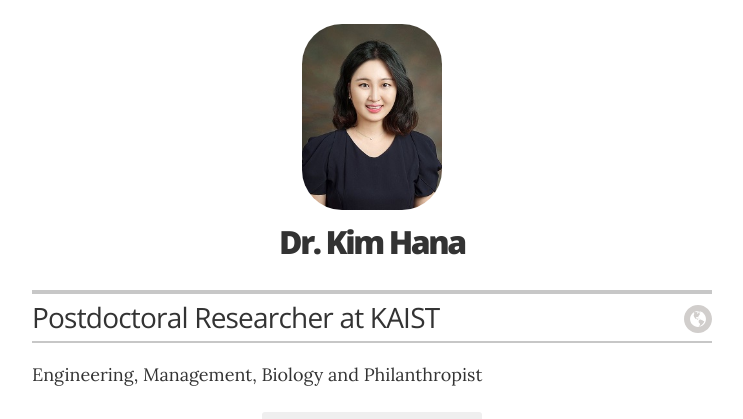
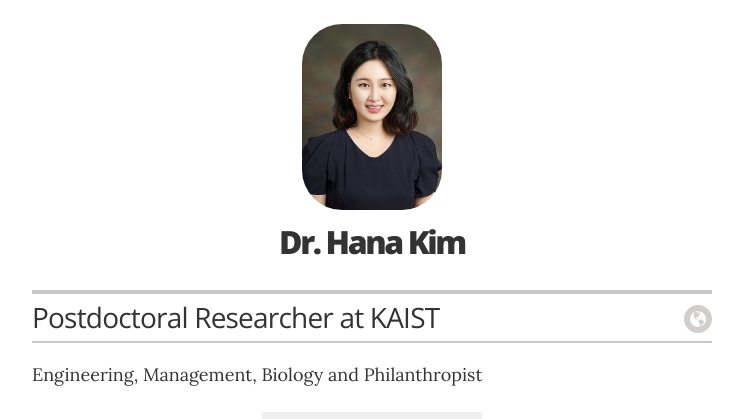
Before and after one commit to 0620hanakim/0620hanakim.github.io, a Jekyll site: the page built from index.html, in a window 1280 px wide and 900 px high. Shown: the top 419 px of the window, without its empty margins (268-1011 px from the left). Built offline with Jekyll 4.4.1, drawn with Linux system fonts in a browser that asks for light colours.

```diff
--- a/_config.yml
+++ b/_config.yml
@@ -1,5 +1,5 @@
 # Site settings
-title: "Dr. Kim Hana Homepage"
+title: "Dr. Hana Kim Homepage"
 description: "A resume and research interests for Dr.Kim"
 
 # Build settings
@@ -10,7 +10,7 @@ sass:
 
 # Resume settings
 resume_avatar:                  "true"
-resume_name:                    "Dr. Kim Hana"
+resume_name:                    "Dr. Hana Kim"
 resume_title:                   "Postdoctoral Researcher at KAIST"
 
 # used for the contact button in _layouts/resume.html
```
